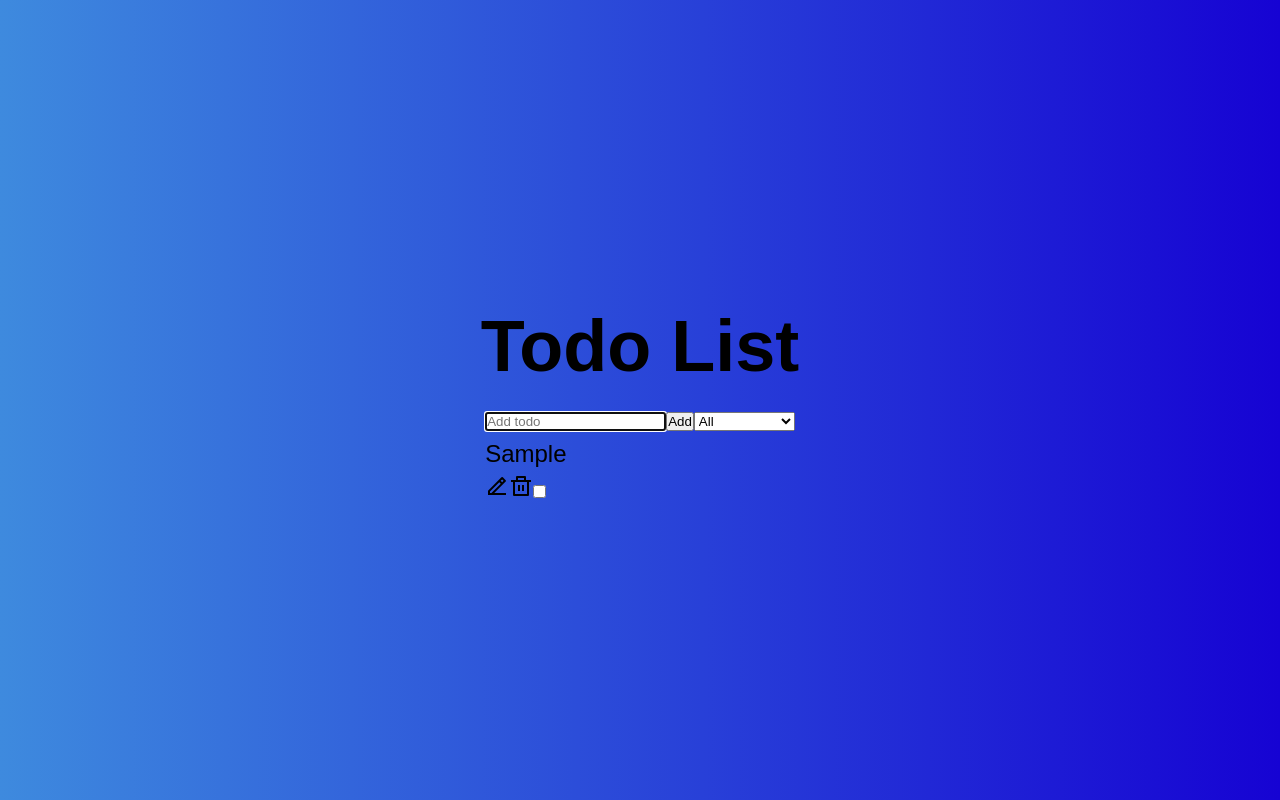
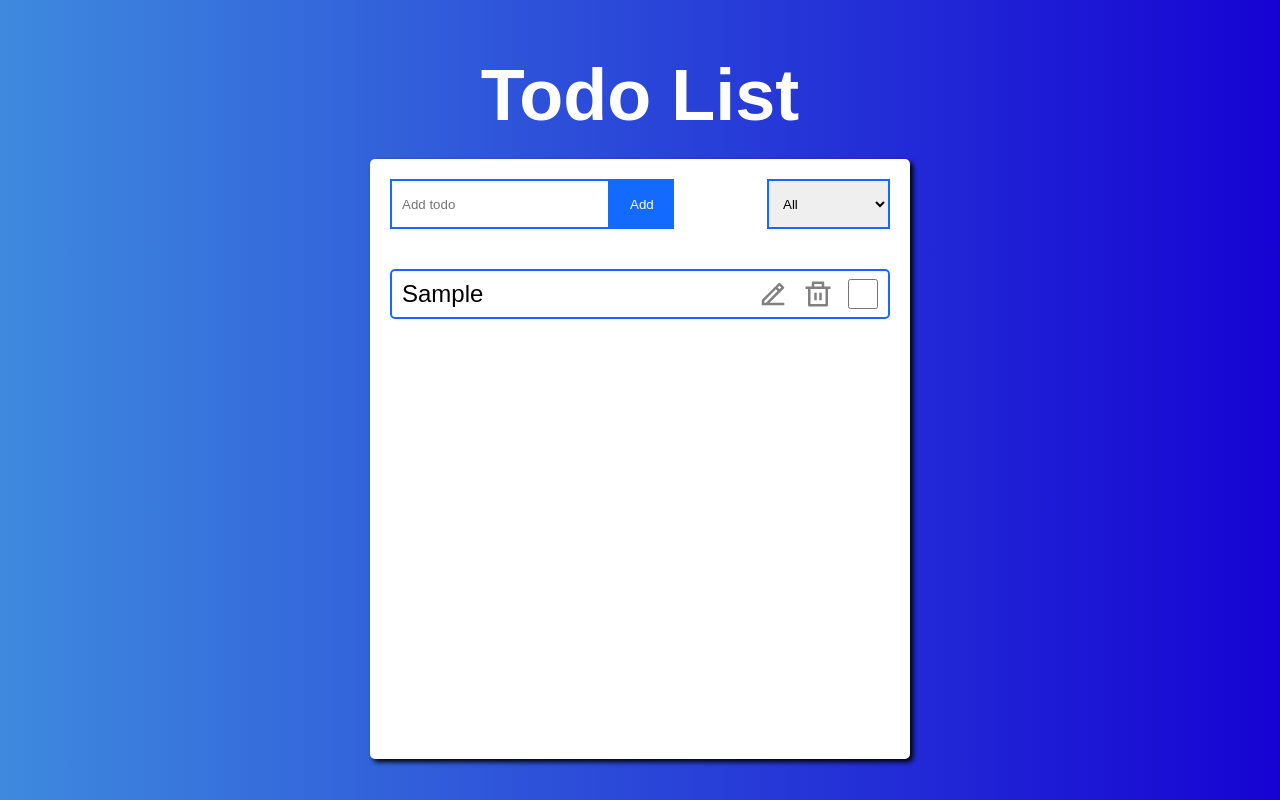
Before and after one commit to Hoang0211/to-do-list, a React (Create React App) app: page / in a window 1280 px wide. Both pictures are taken after typing "Sample" into the empty fields and a click on the button "Add". Built offline with nearby package versions, Linux system fonts and the light colour scheme.

Commit message:
modify components scss

```diff
--- a/src/components/Todo.js
+++ b/src/components/Todo/index.js
@@ -1,6 +1,7 @@
 import React, { useState, useEffect, useRef } from "react";
+import { RiCheckLine, RiDeleteBinLine, RiEdit2Line } from "react-icons/ri";
 
-import { RiCheckLine, RiDeleteBinLine, RiEdit2Line } from "react-icons/ri";
+import "./todo.scss";
 
 function Todo(props) {
   const [editing, setEditing] = useState(false);
--- /dev/null
+++ b/src/components/Todo/todo.scss
@@ -0,0 +1,45 @@
+@import "../../styles/variables";
+
+.todo {
+  min-height: 50px;
+  width: 100%;
+  margin-bottom: 20px;
+  display: flex;
+  justify-content: space-between;
+  align-items: center;
+  padding: 5px 10px;
+  border: 2px solid $clr-primary;
+  border-radius: 5px;
+  list-style: none;
+  word-wrap: break-word;
+
+  .todo__content,
+  .todo-edit__content {
+    font-size: $fs-p;
+  }
+
+  .todo-edit__content {
+    width: 400px;
+    border: none;
+  }
+  .todo__content {
+    width: 300px;
+  }
+
+  .todo__icons {
+    height: 100%;
+    display: flex;
+    align-items: center;
+  }
+
+  .icon {
+    height: 30px;
+    width: 30px;
+    margin-left: 15px;
+    color: grey;
+    cursor: pointer;
+  }
+}
+.todo-edit {
+  border: 2px solid #ff1919;
+}
--- a/src/components/TodoForm.js
+++ b/src/components/TodoForm/index.js
@@ -1,3 +1,5 @@
+import "./todoForm.scss";
+
 function TodoForm(props) {
   return (
     <form className="todos__form">
--- /dev/null
+++ b/src/components/TodoForm/todoForm.scss
@@ -0,0 +1,30 @@
+@import "../../styles/variables";
+
+.todos__form {
+  height: 50px;
+  width: 500px;
+  margin-bottom: 40px;
+
+  .todos__input,
+  .todos__add,
+  .todos__filter {
+    height: 100%;
+    padding: 5px 10px;
+    font-size: $clr-primary;
+  }
+  .todos__input {
+    width: 220px;
+    border: 2px solid $clr-primary;
+  }
+  .todos__add {
+    padding: 5px 20px;
+    border: none;
+    color: $clr-light;
+    background: $clr-primary;
+    cursor: pointer;
+  }
+  .todos__filter {
+    float: right;
+    border: 2px solid $clr-primary;
+  }
+}
--- a/src/index.scss
+++ /dev/null
@@ -1,126 +0,0 @@
-*,
-*::before,
-*::after {
-	margin: 0;
-	padding: 0;
-	box-sizing: border-box;
-}
-
-:root {
-	--ff-primary: sans-serif;
-	--ff-secondary: monospace;
-
-	--clr-light: #ffffff;
-	--clr-dark: #131313;
-    --clr-accent: #126bfe;
-	--clr-bg: linear-gradient(90deg, #3e8ade, #1603d3);
-
-	--fs-title: 3.5rem;
-	--fs-content: 1.5rem;
-    --fs-icon: 1.5rem;
-}
-
-/* General styles */
-body {
-	line-height: 1.5;
-	font-family: var(--ff-primary);
-	color: var(--clr-dark);
-	background: var(--clr-bg);
-}
-input:focus, select:focus {
-    outline: none;
-}
-
-/* Layout */
-.todo-list-app {
-    min-height: 100vh;
-	width: 100%;
-	display: flex;
-	flex-direction: column;
-	justify-content: center;
-	align-items: center;
-}
-.title {
-	text-align: center;
-    font-size: var(--fs-title);
-	color: var(--clr-light);
-}
-.wrapper {
-    min-height: 600px;
-	margin-top: 10px;
-    padding: 20px;
-	display: flex;
-	flex-direction: column;
-	justify-content: flex-start;
-	align-content: center;
-    border-radius: 5px;
-	box-shadow: 3px 3px 5px var(--clr-dark);
-	background: var(--clr-light);
-}
-
-/* Form */
-form {
-    height: 50px;
-    width: 500px;
-    margin-bottom: 40px;
-}
-.todo-input, .todo-add, .todos-filter {
-    height: 100%;
-    padding: 5px 10px;
-    font-size: var(--fs-content);
-}
-.todo-input {
-    width: 220px;
-    border: 2px solid var(--clr-accent);
-}
-.todo-add{
-    padding: 5px 20px;
-    border: none;
-    color: var(--clr-light);
-    background: var(--clr-accent);
-    cursor: pointer;
-}
-.todos-filter {
-    float: right;
-    border: 2px solid var(--clr-accent);
-}
-
-/* Todo */
-.todo, .todo-edit {
-    min-height: 50px;
-    width: 100%;
-    margin-bottom: 20px;
-    display: flex;
-    justify-content: space-between;
-    align-items: center;
-    padding: 5px 10px;
-    border: 2px solid var(--clr-accent);
-    border-radius: 5px;
-    list-style: none;
-    word-wrap: break-word;
-}
-.todo__content, .todo-edit__content{
-    font-size: var(--fs-content);
-}
-.todo-edit {
-    border: 2px solid #ff1919;
-}
-.todo-edit__content {
-    width: 400px;
-    border: none;
-}
-.todo__content {
-    width: 300px;
-}
-.todo__icons {
-    height: 100%;
-    display: flex;
-    align-items: center;
-}
-.icon {
-    height: 30px;
-    width: 30px;
-    margin-left: 15px;
-    color: grey;
-    cursor: pointer;
-}
--- a/src/styles/_global.scss
+++ b/src/styles/_global.scss
@@ -39,6 +39,11 @@ li {
   list-style: none;
 }
 
+input:focus,
+select:focus {
+  outline: none;
+}
+
 .app {
   min-height: 100vh;
   width: 100%;
@@ -46,4 +51,21 @@ li {
   flex-direction: column;
   justify-content: center;
   align-items: center;
+
+  .title {
+    text-align: center;
+    color: $clr-light;
+  }
+  .wrapper {
+    min-height: 600px;
+    margin-top: 10px;
+    padding: 20px;
+    display: flex;
+    flex-direction: column;
+    justify-content: flex-start;
+    align-content: center;
+    border-radius: 5px;
+    box-shadow: 3px 3px 5px $clr-dark;
+    background: $clr-light;
+  }
 }
```
